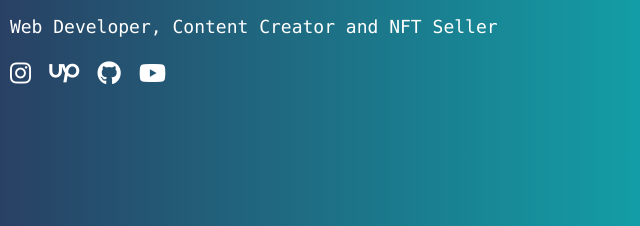
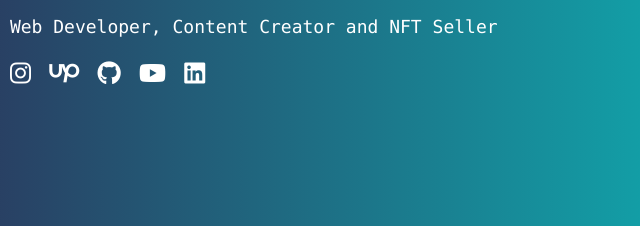
Before and after one commit to divyansh20code/portfolio, a plain HTML site: page index.html in a window 1280 px wide. Shown: the part 271-497 px from the top of the page, 444-1084 px from the left. Drawn offline with nearby package versions, Linux system fonts and the light colour scheme.

Commit message:
Update index.html

```diff
--- a/index.html
+++ b/index.html
@@ -32,6 +32,7 @@
                     <a href="https://www.upwork.com/freelancers/~014ffe0cc8d0db13a2"><i class="fa-brands fa-upwork"></i></a>
                     <a href="https://github.com/divyansh20code"><i class="fa-brands fa-github"></i></a>
                     <a href="https://www.youtube.com/channel/UCS3Q7bdHfOspvPONt3ssgkA"><i class="fa-brands fa-youtube"></i></a>
+                    <a href="https://www.linkedin.com/in/sirrus-du-2564342a4/"><i class="fa-brands fa-linkedin"></i></a>
                 </div>
             </div>
 
```
